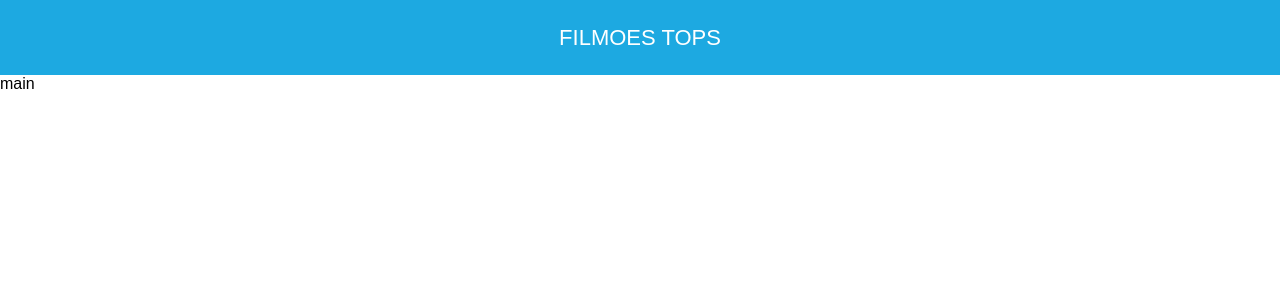
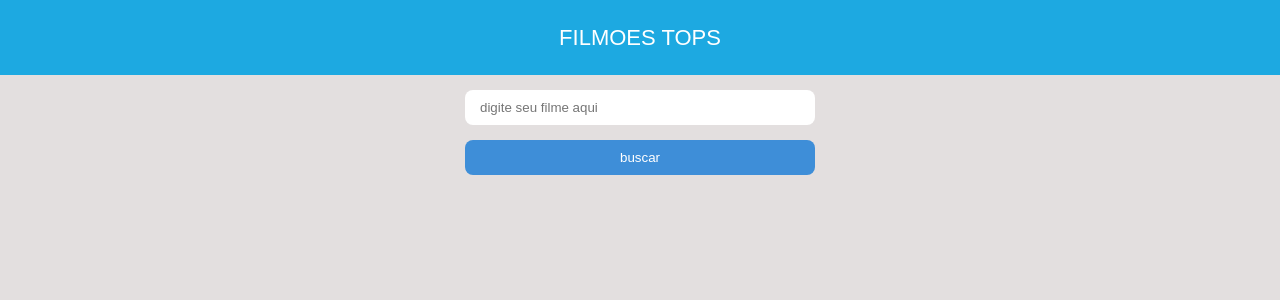
Before and after one commit to matheuspython/aplicacao-de-filmes, a React (Vite) app: page / in a window 1280 px wide. Shown: the top 300 px of the page. Built offline with nearby package versions, Linux system fonts and the light colour scheme.

Commit message:
header do componente main completo

```diff
--- a/src/components/Main/index.tsx
+++ b/src/components/Main/index.tsx
@@ -5,7 +5,13 @@ import { Container } from './styles';
 export const Main: React.FC = () => {
   return (
     <Container>
-      main
+      <header>
+        <input className='searchField' type="text" placeholder='digite seu filme aqui' />
+        <button className='btn-search'>buscar</button>
+      </header>
+      <main>
+
+      </main>
     </Container>
   )
 }
--- a/src/components/Main/styles.ts
+++ b/src/components/Main/styles.ts
@@ -1,5 +1,39 @@
 import styled from 'styled-components';
 
-export const Container = styled.div`
-
+export const Container = styled.main`
+  width: 100%;
+  header{
+    width: 100%;
+    max-width: 1280px;
+    margin: 0 auto;
+    padding: 15px 2%;
+    display: flex;
+    justify-content: center;
+    align-items: center;
+    gap: 15px;
+    flex-direction: column;
+    .searchField{
+      width: 100%;
+      max-width: 350px;
+      padding-left: 15px;
+      height: 35px;
+      border-radius: 8px;
+      border: 0;
+    }
+    .btn-search{
+      width: 100%;
+      max-width: 350px;
+      height: 35px;
+      border-radius: 8px;
+      border: 0;
+      cursor: pointer;
+      color: #fff;
+      background-color: #3e8ed8;
+      transition: .5s;
+      &:hover{
+        color: #3e8ed8;
+        background-color: #fff;
+      }
+    }
+  }
 `;
--- a/src/global/styles.ts
+++ b/src/global/styles.ts
@@ -9,5 +9,8 @@ export const Global = createGlobalStyle`
 html, body{
   font-family: sans-serif;
 }
+body{
+  background-color: #e3dfdf;
+}
 
 `
```
